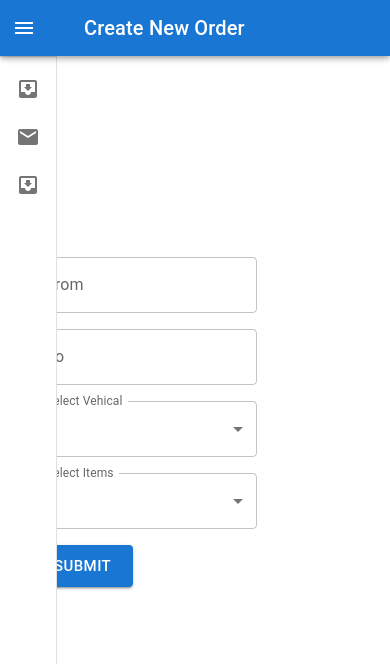
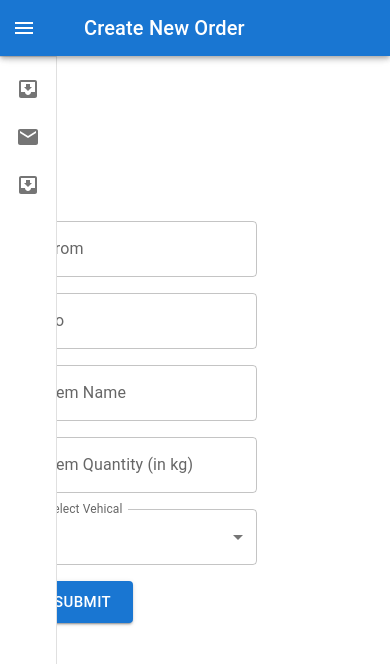
Before and after one commit to probablyArth/ezDeliver, a React (Vite) app in the folder client/: page /dashboard in a window 390 px wide. Shown: the top 664 px of the page. Built offline with nearby package versions, Linux system fonts and the light colour scheme.

Commit message:
resolving issues of responsiveness (#36)

```diff
--- a/client/src/components/Dashboard/CreateOrderForm.tsx
+++ b/client/src/components/Dashboard/CreateOrderForm.tsx
@@ -31,14 +31,20 @@ const CreateOrderForm = () => {
         <Box
           component="form"
           sx={{
-        "& .MuiTextField-root": { m: 1, width: "25ch" },
+            '& .MuiTextField-root': { m: 1, width: '25ch' },
           }}
           noValidate
           autoComplete="off"
         >
           <div>
-        <TextField id="outlined-error" label="From" defaultValue="" />
             <TextField
+
+              id="outlined-error"
+              label="From"
+              defaultValue=""
+            />
+            <TextField
+
               id="outlined-error-helper-text"
               label="To"
               defaultValue=""
@@ -46,27 +52,33 @@ const CreateOrderForm = () => {
             />
           </div>
           <div>
+
+          <TextField
+            id="outlined-select-currency"
+            label="Item Name"
+            defaultValue=""
+            helperText=""
+            / >
+
+            <TextField
+            id="outlined-select-currency"
+            label="Item Quantity (in kg)"
+            defaultValue=""
+            helperText=""
+            / >
+
+          </div>
+
+          <div>
           <TextField
             id="outlined-select-currency"
             select
             label="Select Vehical"
             defaultValue="EUR"
             helperText=""
+            fullWidth={true}
             >
             {vehicals.map((option) => (
-            <MenuItem key={option.value} value={option.value}>
-              {option.label}
-            </MenuItem>
-          ))}
-        </TextField>
-        <TextField
-          id="outlined-select-currency"
-          select
-          label="Select Items"
-          defaultValue="EUR"
-          helperText=""
-        >
-          {items.map((option) => (
                 <MenuItem key={option.value} value={option.value}>
                 {option.label}
                 </MenuItem>
--- a/client/src/components/Dashboard/PreviousOrders.tsx
+++ b/client/src/components/Dashboard/PreviousOrders.tsx
@@ -79,15 +79,15 @@ const rows = [
 export default function PreviousOrders() {
   return (
     <TableContainer component={Paper}>
-      <Table sx={{ minWidth: 650 }} aria-label="simple table">
+      <Table sx={{ minWidth: 650 }} aria-label="customized  table">
         <TableHead>
           <TableRow>
-            <TableCell>From Address</TableCell>
-            <TableCell align="right">To Address</TableCell>
-            <TableCell align="right">Vehicle</TableCell>
-            <TableCell align="right">Item</TableCell>
-            <TableCell align="right">Order Date</TableCell>
-            <TableCell align="right">Order Status</TableCell>
+            <TableCell style={{ fontWeight: '800' }}>From Address</TableCell>
+            <TableCell style={{ fontWeight: '800' }}>To Address</TableCell>
+            <TableCell style={{ fontWeight: '800' }}>Vehicle</TableCell>
+            <TableCell style={{ fontWeight: '800' }}>Item</TableCell>
+            <TableCell style={{ fontWeight: '800' }}>Order Date</TableCell>
+            <TableCell style={{ fontWeight: '800' }}>Order Status</TableCell>
           </TableRow>
         </TableHead>
         <TableBody>
@@ -99,11 +99,11 @@ export default function PreviousOrders() {
               <TableCell component="th" scope="row">
                 {row.from}
               </TableCell>
-              <TableCell align="right">{row.to}</TableCell>
-              <TableCell align="right">{row.vehicle}</TableCell>
-              <TableCell align="right">{row.items}</TableCell>
-              <TableCell align="right">{row.orderDate}</TableCell>
-              <TableCell align="right">{row.orderStatus}</TableCell>
+              <TableCell>{row.to}</TableCell>
+              <TableCell>{row.vehicle}</TableCell>
+              <TableCell>{row.items}</TableCell>
+              <TableCell>{row.orderDate}</TableCell>
+              <TableCell>{row.orderStatus}</TableCell>
             </TableRow>
           ))}
         </TableBody>
--- a/client/src/components/Landingpage.tsx
+++ b/client/src/components/Landingpage.tsx
@@ -1,43 +1,48 @@
-import Button from "@mui/material/Button";
-import CssBaseline from "@mui/material/CssBaseline";
-import Stack from "@mui/material/Stack";
-import Box from "@mui/material/Box";
-import Typography from "@mui/material/Typography";
-import Container from "@mui/material/Container";
-import Link from "@mui/material/Link";
-import { createTheme, ThemeProvider } from "@mui/material/styles";
+import * as React from 'react';
+import AppBar from '@mui/material/AppBar';
+import Button from '@mui/material/Button';
+import CssBaseline from '@mui/material/CssBaseline';
+import Grid from '@mui/material/Grid';
+import Stack from '@mui/material/Stack';
+import Box from '@mui/material/Box';
+import Toolbar from '@mui/material/Toolbar';
+import Typography from '@mui/material/Typography';
+import Container from '@mui/material/Container';
+import Link from '@mui/material/Link';
+import { createTheme, ThemeProvider } from '@mui/material/styles';
 
 function Copyright() {
   return (
     <Typography variant="body2" color="text.secondary" align="center">
-      {"Copyright © "}
+      {'Copyright © '}
       <Link color="inherit" href="/">
-        ezDeliver
-      </Link>{" "}
+         ezDelivery
+      </Link>{' '}
       {new Date().getFullYear()}
+      {'.'}
     </Typography>
   );
 }
 
+
 const theme = createTheme();
 
-export default function Home() {
+export default function Album() {
   return (
     <ThemeProvider theme={theme}>
+      <CssBaseline />
+      {/* <AppBar position="sticky">
+        <Toolbar>
+          <Typography variant="h6" color="inherit" noWrap>
+
+          </Typography>
+        </Toolbar>
+      </AppBar> */}
+      <main>
+        {/* Hero unit */}
         <Box
           sx={{
-          display: "flex",
-          flexDirection: "column",
-          width: "100vw",
-          justifyContent: "center",
-          alignItems: "center",
-        }}
-      >
-        <CssBaseline />
-        <main>
-          <Box
-            sx={{
-              bgcolor: "background.paper",
+            bgcolor: 'background.paper',
             pt: 8,
             pb: 6,
           }}
@@ -52,14 +57,8 @@ export default function Home() {
             >
               ezDelivery
             </Typography>
-              <Typography
-                variant="h5"
-                align="center"
-                color="text.secondary"
-                paragraph
-              >
-                Something short and leading about the collection below—its
-                contents,
+            <Typography variant="h5" align="center" color="text.secondary" paragraph>
+              Something short and leading about the collection below—its contents,
             </Typography>
             <Stack
               sx={{ pt: 4 }}
@@ -73,14 +72,28 @@ export default function Home() {
             </Stack>
           </Container>
         </Box>
+        <Container sx={{ py: 8 }} maxWidth="md">
+          {/* End hero unit */}
+          <Grid container spacing={4}>
+
+          </Grid>
+        </Container>
       </main>
-        <Box sx={{ bgcolor: "background.paper", p: 6 }} component="footer">
+      {/* Footer */}
+      <Box sx={{ bgcolor: 'background.paper', p: 6 }} component="footer">
         <Typography variant="h6" align="center" gutterBottom>
           Follow us
         </Typography>
+        <Typography
+          variant="subtitle1"
+          align="center"
+          color="text.secondary"
+          component="p"
+        >
+        </Typography>
         <Copyright />
       </Box>
-      </Box>
+      {/* End footer */}
     </ThemeProvider>
   );
 }
```
Also changed, not shown: client/src/App.tsx (added, +18 -0 lines), client/src/components/signup.tsx (line endings or trailing spaces). Lines whose indentation alone changed are shown as unchanged.
